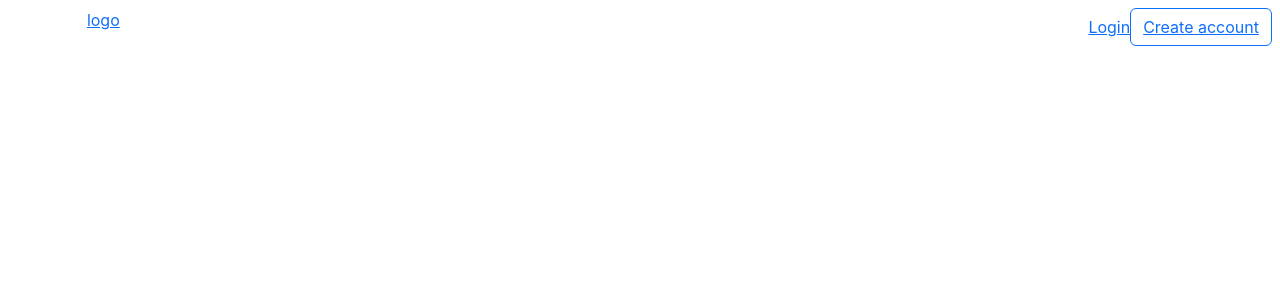
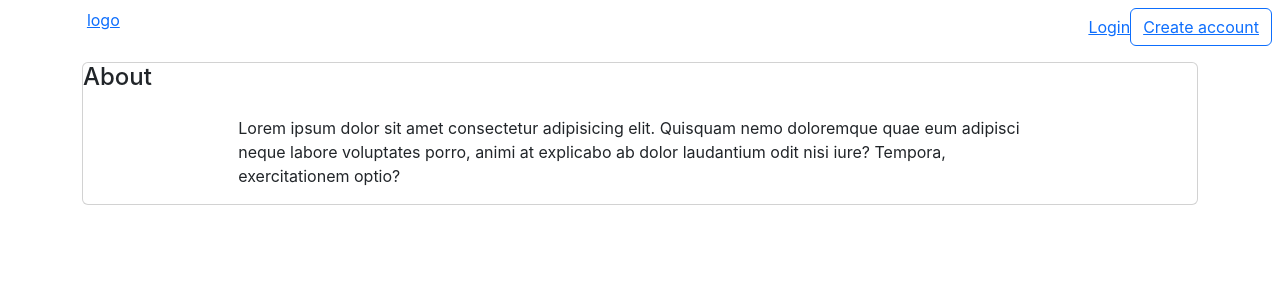
Before and after one commit to gregorisbachtsevanos/world.dev, a React (Create React App) app in the folder client/: page /about in a window 1280 px wide. Shown: the top 300 px of the page. Built offline with nearby package versions, Linux system fonts and the light colour scheme.

Commit message:
aboutr page

```diff
--- a/client/src/App.js
+++ b/client/src/App.js
@@ -2,6 +2,7 @@ import { BrowserRouter, Routes, Route } from 'react-router-dom';
 
 import './App.css';
 import Navbar from './components/navbar/Navbar';
+import About from './pages/about/About';
 import Index from './pages/index/Index';
 import Login from './pages/login/Login';
 import Register from './pages/register/Register';
@@ -16,6 +17,7 @@ function App() {
             <Route index element={<Index />} />
             <Route path="/login" element={<Login />} />
             <Route path="/register" element={<Register />} />
+            <Route path="/about" element={<About />} />
           </Routes>
         </div>
       </BrowserRouter>
--- /dev/null
+++ b/client/src/pages/about/About.jsx
@@ -0,0 +1,23 @@
+import { Link } from "react-router-dom";
+import { Card, Button, Container } from "react-bootstrap";
+
+const About = () => {
+    return (
+        <Container>
+            <Card className="my-2 text-start">
+                <h4>About</h4>
+                <Card.Title className="w-75 m-auto"></Card.Title>
+                <Card.Body className="w-75 m-auto">
+                    <Card.Text>
+                        Lorem ipsum dolor sit amet consectetur adipisicing elit.
+                        Quisquam nemo doloremque quae eum adipisci neque labore
+                        voluptates porro, animi at explicabo ab dolor laudantium
+                        odit nisi iure? Tempora, exercitationem optio?
+                    </Card.Text>
+                </Card.Body>
+            </Card>
+        </Container>
+    );
+};
+
+export default About;
```
